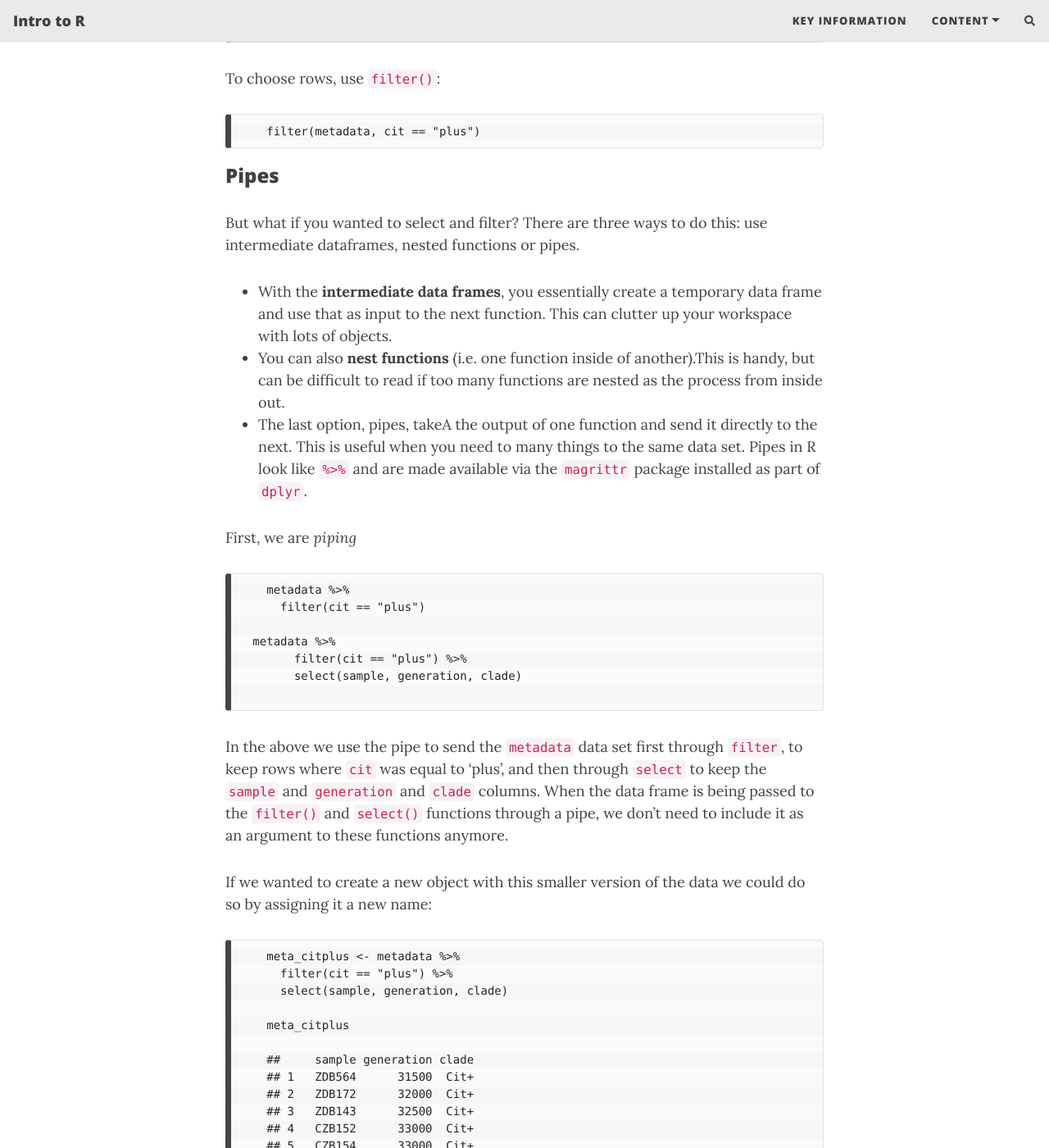
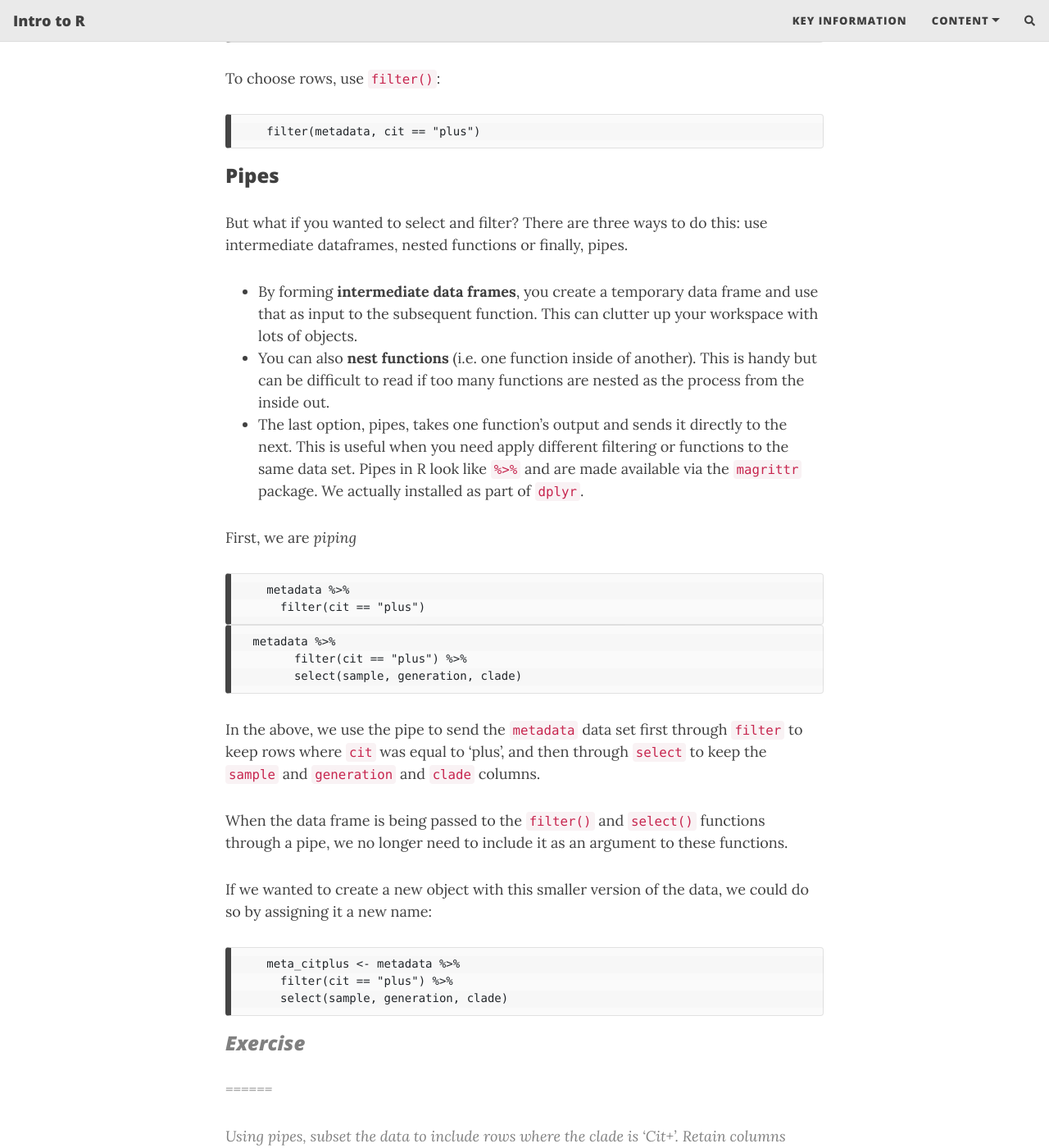
Before and after one commit to theheking/intro-to-r, a Jekyll site: the page built from content/4_dplyr.md, in a window 1280 px wide and 1400 px high, scrolled down 1983 px. Shown: the whole window at 82% size. Built offline with Jekyll 4.4.1, drawn with Linux system fonts in a browser that asks for light colours; nearby versions of some CDN libraries; comment, search, counter and statistics services are not loaded; some of the changed text lies outside the part shown.

Commit message:
Update 4_dplyr.md

````diff
--- a/content/4_dplyr.md
+++ b/content/4_dplyr.md
@@ -63,47 +63,37 @@ To choose rows, use `filter()`:
 
 ### Pipes
 
-But what if you wanted to select and filter? There are three ways to do this: use intermediate dataframes, nested functions or pipes.
+But what if you wanted to select and filter? There are three ways to do this: use intermediate dataframes, nested functions or finally, pipes.
 
- - With the <b>intermediate data frames</b>, you essentially create a temporary data frame and use that as input to the next function. This can clutter up your workspace with lots of objects.
- - You can also <b>nest functions</b> (i.e. one function inside of another).This is handy, but can be difficult to read if too many functions are nested as the process from inside out.
- -   The last option, pipes, takeA the output of one function and send it directly to the next. This is useful when you need to many things to the same data set. Pipes in R look like `%>%` and are made available via the `magrittr` package installed as part of `dplyr`.
+ - By forming <b>intermediate data frames</b>, you create a temporary data frame and use that as input to the subsequent function. This can clutter up your workspace with lots of objects.
+ - You can also <b>nest functions</b> (i.e. one function inside of another). This is handy but can be difficult to read if too many functions are nested as the process from the inside out.
+ -   The last option, pipes, takes one function's output and sends it directly to the next. This is useful when you need apply different filtering or functions to the same data set. Pipes in R look like `%>%` and are made available via the `magrittr` package. We actually installed as part of `dplyr`.
 
 First, we are <i>piping</i>
 ```
     metadata %>%
       filter(cit == "plus")
-
+```
+```
   metadata %>%
         filter(cit == "plus") %>%
         select(sample, generation, clade)
-
 ```
 
-In the above we use the pipe to send the `metadata` data set first through `filter`, to keep rows where `cit` was equal to ‘plus’, and then through `select` to keep the `sample` and `generation` and `clade` columns. When the data frame is being passed to the `filter()` and `select()` functions through a pipe, we don’t need to include it as an argument to these functions anymore.
+In the above, we use the pipe to send the `metadata` data set first through `filter` to keep rows where `cit` was equal to ‘plus’, and then through `select` to keep the `sample` and `generation` and `clade` columns.
 
-If we wanted to create a new object with this smaller version of the data we could do so by assigning it a new name:
+When the data frame is being passed to the `filter()` and `select()` functions through a pipe, we no longer need to include it as an argument to these functions.
+
+If we wanted to create a new object with this smaller version of the data, we could do so by assigning it a new name:
 
 ```
     meta_citplus <- metadata %>%
       filter(cit == "plus") %>%
       select(sample, generation, clade)
-
-    meta_citplus
-
-    ##     sample generation clade
-    ## 1   ZDB564      31500  Cit+
-    ## 2   ZDB172      32000  Cit+
-    ## 3   ZDB143      32500  Cit+
-    ## 4   CZB152      33000  Cit+
-    ## 5   CZB154      33000  Cit+
-    ## 6    ZDB87      34000    C2
-    ## 7    ZDB96      36000  Cit+
-    ## 8   ZDB107      38000  Cit+
-    ## 9 REL10979      40000  Cit+
 ```
 
-> ### Challenge
+> ### Exercise
+> ======
 >
 > Using pipes, subset the data to include rows where the clade is ‘Cit+’. Retain columns `sample`, `cit`, and `genome_size.`
 
@@ -193,6 +194,7 @@ Look at [Handy dplyr cheatsheet](http://www.rstudio.com/wp-content/uploads/2015/
 > --------
 > Using the cheatsheet above,
 > 1) Can you randomly select 3 rows from metadata?
+>
 > 2) Can you group by the cit and summarize the mean generation number?
 >
 >
````
Also changed, not shown: other parts of content/4_dplyr.md (+14 -3 lines).
